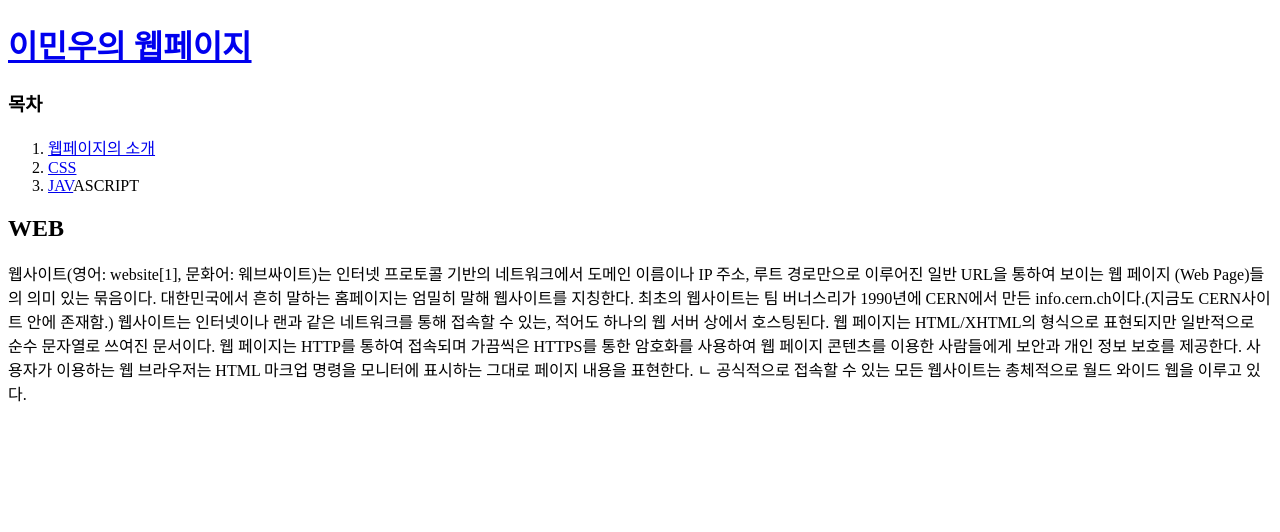
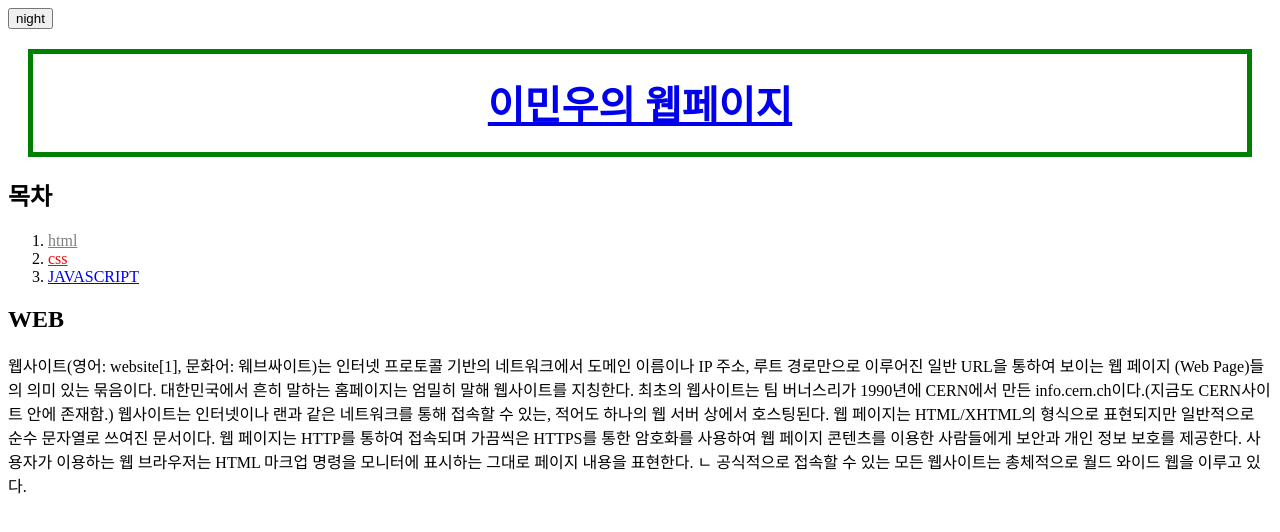
Before and after one commit to LminWoo99/web2021, a plain HTML site: page index.html in a window 1280 px wide. Drawn offline with nearby package versions, Linux system fonts and the light colour scheme.

Commit message:
Add files via upload
+js

```diff
--- a/index.html
+++ b/index.html
@@ -3,21 +3,59 @@
   <head>
     <title>Welcome</title>
     <meta charset="utf-8">
+<script src="https://ajax.googleapis.com/ajax/libs/jquery/3.6.0/jquery.min.js"></script>
+<script src="color.js"></script>
+<style>
+h1{
+  font-size:40px;
+  text-align: center;
+  border: 5px solid green;
+  padding:20px;
+  margin: 20px;
+
+}
+
+#minwoo{
+  color:red;
+}
+.saw{
+  color:gray;
+}
+</style>
+<script src="color.js"></script>
   </head>
 
   <body>
-    <h1><a href="index.html"title="html5 specification">이민우의 웹페이지</a></h1>
-    <h3>목차</h3>
+    <input type="button" value="night" onclick="
+      nightDayHandler(this);
+">
+
+    <h1><a href="index.html">이민우의 웹페이지</a></h1>
+    <h2>목차</h2>
     <ol>
-      <li><a href="1.html"title="html5 specification">웹페이지의 소개</a></li>
-      <li><a href="2.html"title="html5 specification">CSS</a></li>
-      <li><a href="3.html"title="html5 specification">JAV</a>ASCRIPT</li>
+      <li><a href="1.html" class="saw">html</a></li>
+       <li><a href="2.html" class="saw" id="minwoo">css</a></li>
+      <li><a href="3.html">JAVASCRIPT</a></li>
     </ol>
     <h2>WEB</h2>
+
     <p>
       웹사이트(영어: website[1], 문화어: 웨브싸이트)는 인터넷 프로토콜 기반의 네트워크에서 도메인 이름이나 IP 주소, 루트 경로만으로 이루어진 일반 URL을 통하여 보이는 웹 페이지 (Web Page)들의 의미 있는 묶음이다. 대한민국에서 흔히 말하는 홈페이지는 엄밀히 말해 웹사이트를 지칭한다. 최초의 웹사이트는 팀 버너스리가 1990년에 CERN에서 만든 info.cern.ch이다.(지금도 CERN사이트 안에 존재함.)
       웹사이트는 인터넷이나 랜과 같은 네트워크를 통해 접속할 수 있는, 적어도 하나의 웹 서버 상에서 호스팅된다. 웹 페이지는 HTML/XHTML의 형식으로 표현되지만 일반적으로 순수 문자열로 쓰여진 문서이다. 웹 페이지는 HTTP를 통하여 접속되며 가끔씩은 HTTPS를 통한 암호화를 사용하여 웹 페이지 콘텐츠를 이용한 사람들에게 보안과 개인 정보 보호를 제공한다. 사용자가 이용하는 웹 브라우저는 HTML 마크업 명령을 모니터에 표시하는 그대로 페이지 내용을 표현한다. ㄴ 공식적으로 접속할 수 있는 모든 웹사이트는 총체적으로 월드 와이드 웹을 이루고 있다.
+
     </p>
-
+    <!--Start of Tawk.to Script-->
+    <script type="text/javascript">
+    var Tawk_API=Tawk_API||{}, Tawk_LoadStart=new Date();
+    (function(){
+    var s1=document.createElement("script"),s0=document.getElementsByTagName("script")[0];
+    s1.async=true;
+    s1.src='https://embed.tawk.to/60efc3d1649e0a0a5ccc49e7/1fak99r5n';
+    s1.charset='UTF-8';
+    s1.setAttribute('crossorigin','*');
+    s0.parentNode.insertBefore(s1,s0);
+    })();
+    </script>
+    <!--End of Tawk.to Script-->
   </body>
   </html>
```
